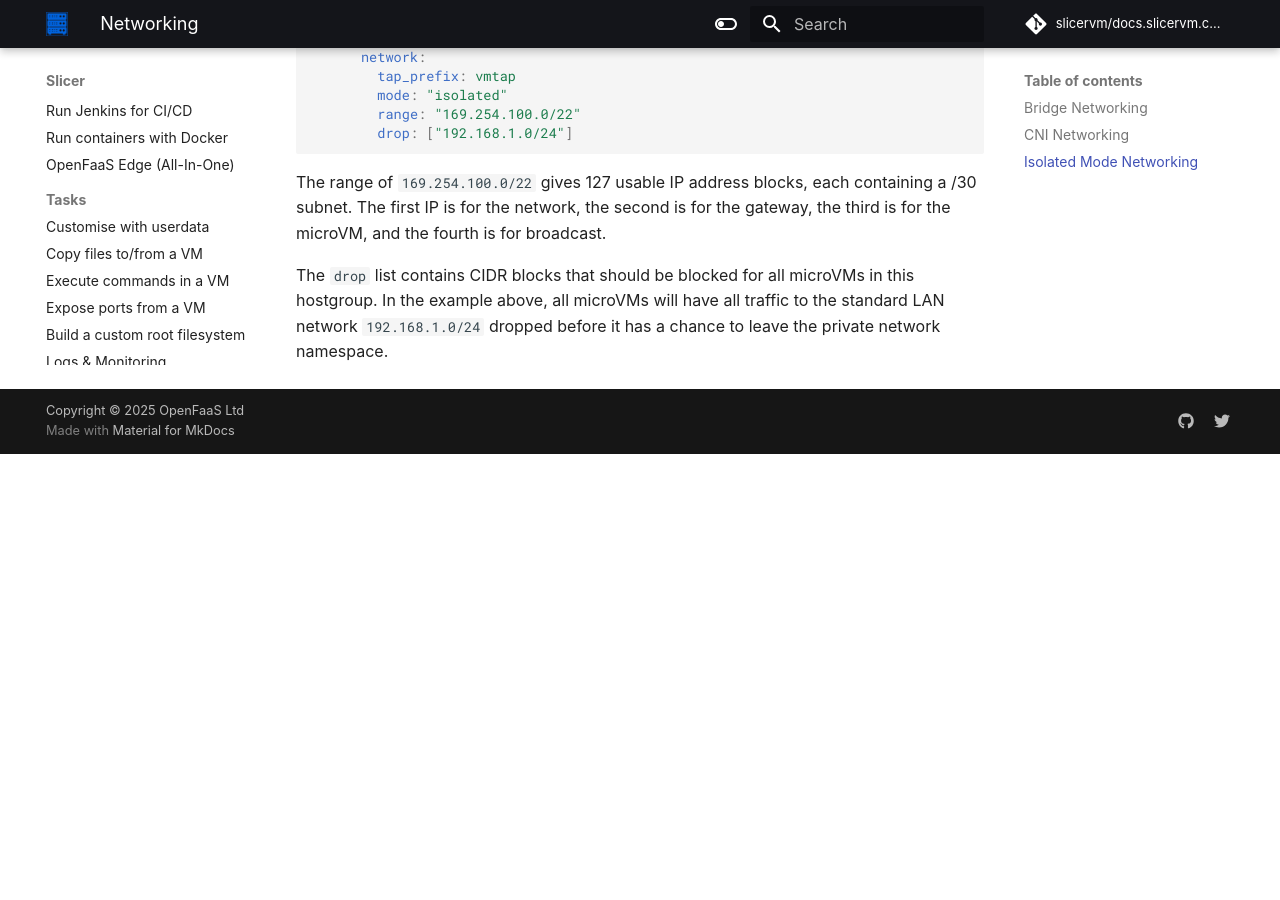
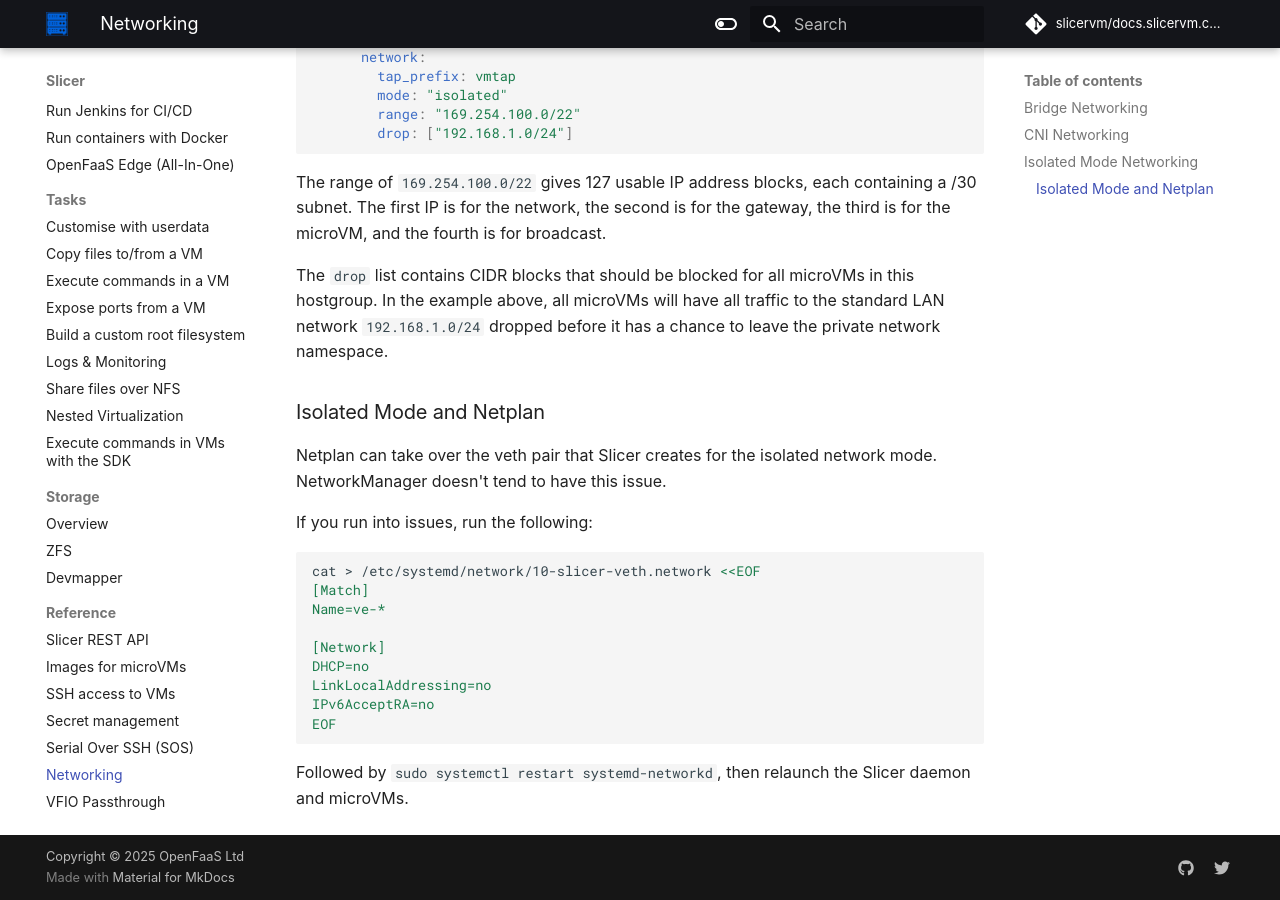
Before and after one commit to slicervm/docs.slicervm.com, an MkDocs documentation site: the page built from docs/reference/networking.md, in a window 1280 px wide and 900 px high, scrolled down 3073 px. Built offline with MkDocs 1.6.1 and Material for MkDocs 9.7.7, drawn with Linux system fonts in a browser that asks for light colours; some web fonts are replaced; comment, search, counter and statistics services are not loaded; before the commit the page ends 3527 px from its top, so only the background shows below that.

Commit message:
Add note on netplan issues for isolated mode
Signed-off-by: Alex Ellis (OpenFaaS Ltd) <alexellis2@gmail.com>

````diff
--- a/docs/reference/networking.md
+++ b/docs/reference/networking.md
@@ -119,3 +119,23 @@
 The range of `169.254.100.0/22` gives 127 usable IP address blocks, each containing a /30 subnet. The first IP is for the network, the second is for the gateway, the third is for the microVM, and the fourth is for broadcast.
 
 The `drop` list contains CIDR blocks that should be blocked for all microVMs in this hostgroup. In the example above, all microVMs will have all traffic to the standard LAN network `192.168.1.0/24` dropped before it has a chance to leave the private network namespace.
+
+### Isolated Mode and Netplan
+
+Netplan can take over the veth pair that Slicer creates for the isolated network mode. NetworkManager doesn't tend to have this issue.
+
+If you run into issues, run the following:
+
+```bash
+cat > /etc/systemd/network/10-slicer-veth.network <<EOF
+[Match]
+Name=ve-*
+
+[Network]
+DHCP=no
+LinkLocalAddressing=no
+IPv6AcceptRA=no
+EOF
+```
+
+Followed by `sudo systemctl restart systemd-networkd`, then relaunch the Slicer daemon and microVMs.
````
